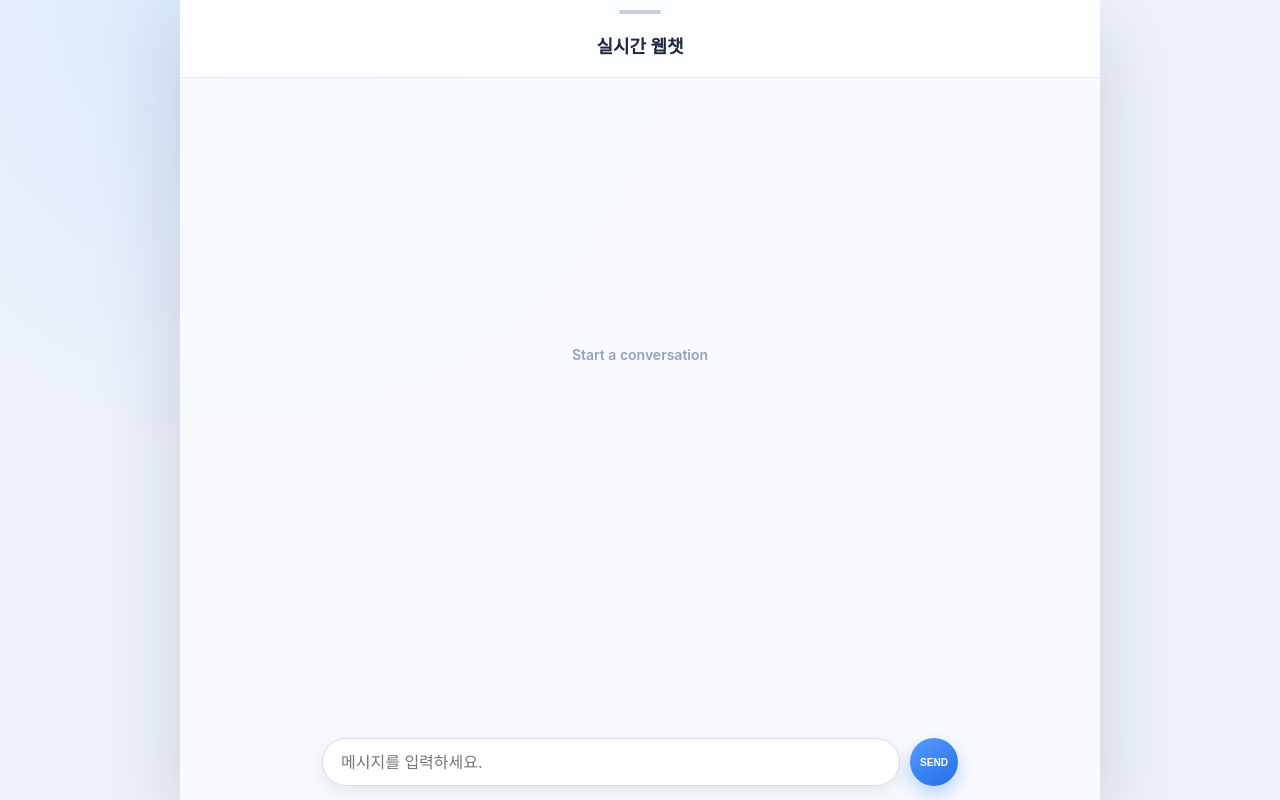
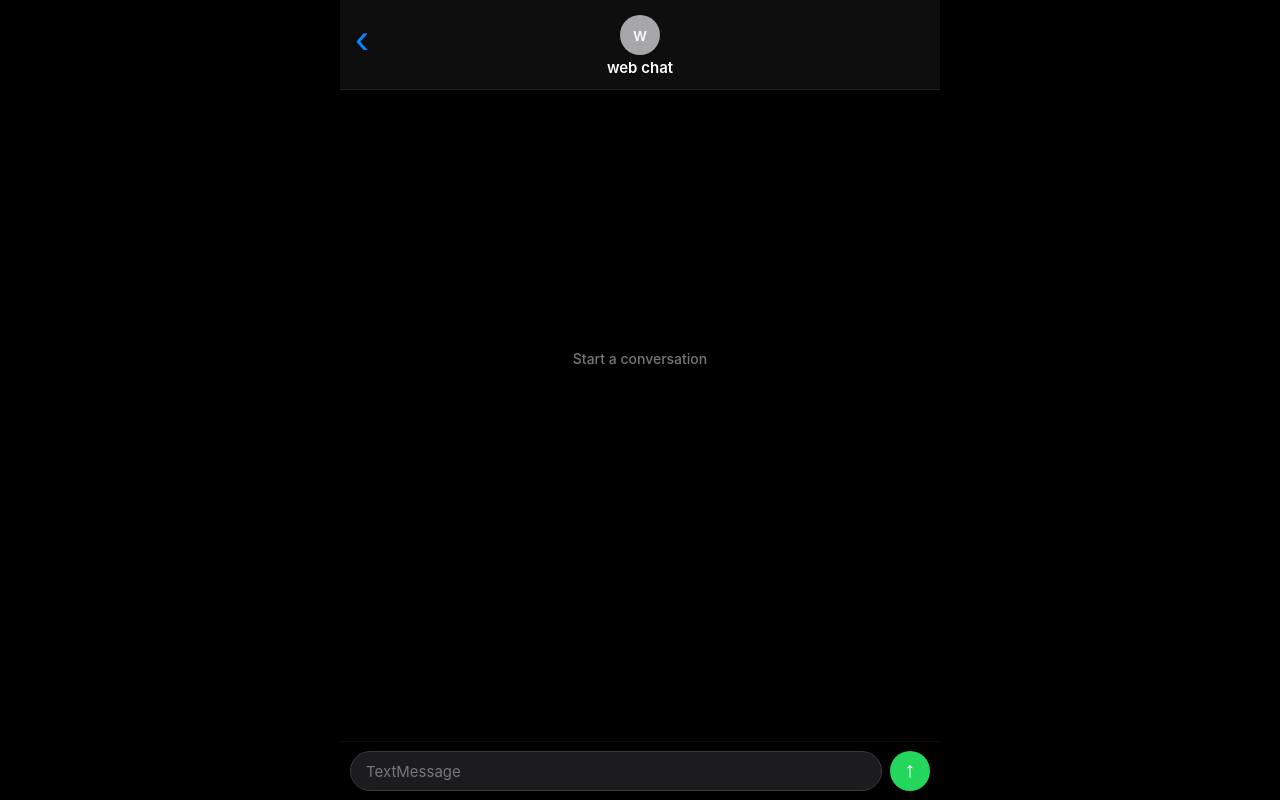
Before and after one commit to ruddmsn/web_chat, a plain HTML site: page index.html in a window 1280 px wide. Drawn offline with Linux system fonts and the light colour scheme.

Commit message:
2-4. UI 이벤트 실습 코드

```diff
--- a/client.js
+++ b/client.js
@@ -1 +1,22 @@
-console.log("client.js");
+const messageList = document.querySelector("#messages");
+const chatForm = document.querySelector("#chat-form");
+const chatInput = document.querySelector("#chat-input");
+
+function addMessage(message) {
+  const listItem = document.createElement("li");
+  listItem.textContent = message;
+  messageList.appendChild(listItem);
+}
+
+chatForm.addEventListener("submit", (event) => {
+  event.preventDefault(); // 화면 깜빡거리는 기본동작 막기
+
+  const message = chatInput.value.trim(); // 앞 뒤 여백 자르기
+
+  if (!message) return; // 메시지 빈칸이면 return
+
+  addMessage(message);
+
+  chatInput.value = "";
+  chatInput.focus();
+});
--- a/index.html
+++ b/index.html
@@ -10,7 +10,7 @@
   <body>
     <div id="app">
       <header>
-        <h1>실시간 웹챗</h1>
+        <h1>web chat</h1>
       </header>
 
       <ul id="messages"></ul>
@@ -19,7 +19,7 @@
         <input
           type="text"
           id="chat-input"
-          placeholder="메시지를 입력하세요."
+          placeholder="TextMessage"
           autocomplete="off"
         />
         <button type="submit">보내기</button>
--- a/style.css
+++ b/style.css
@@ -1,19 +1,379 @@
-:root { font-family: -apple-system, BlinkMacSystemFont, "Segoe UI", sans-serif; color: #172033; background: #eef3fb; }
-body { min-height: 100vh; margin: 0; display: grid; place-items: center; background: radial-gradient(circle at 20% 0%, #d9e8ff 0, transparent 35%), #eef3fb; }
-#app { position: relative; width: min(100%, 920px); height: min(900px, 100vh); display: flex; flex-direction: column; overflow: hidden; background: rgba(250,252,255,.88); box-shadow: 0 28px 80px rgba(31,52,84,.18); }
-header { position: relative; z-index: 2; min-height: 78px; display: flex; align-items: center; justify-content: center; padding: 10px 24px; border-bottom: 1px solid rgba(140,157,183,.22); background: rgba(255,255,255,.74); backdrop-filter: blur(22px); }
-header::before { content: ""; position: absolute; top: 10px; width: 42px; height: 4px; border-radius: 99px; background: #c5cfdd; }
-h1 { margin-top: 12px; color: #1c2940; font-size: 18px; font-weight: 750; }
-#messages { width: min(100%, 680px); flex: 1; margin: 0 auto; padding: 28px 22px 112px; overflow-y: auto; }
-#messages:empty::before { content: "Start a conversation"; display: block; margin-top: 30vh; color: #95a2b5; font-size: 14px; font-weight: 600; text-align: center; }
-#messages li { width: fit-content; max-width: min(78%, 520px); margin: 9px 0; padding: 11px 16px; border: 1px solid rgba(190,201,218,.52); border-radius: 21px; background: rgba(255,255,255,.9); color: #243149; box-shadow: 0 4px 13px rgba(44,66,96,.06); font-size: 15px; line-height: 1.5; overflow-wrap: anywhere; animation: message-in .2s ease-out both; }
-#messages li.right, #messages li.mine, #messages li.me { margin-left: auto; border-color: transparent; border-bottom-right-radius: 7px; background: linear-gradient(135deg, #4d91ff, #176ee8); color: white; box-shadow: 0 8px 18px rgba(36,117,236,.22); }
-#messages li.left, #messages li.other, #messages li.them { border-bottom-left-radius: 7px; }
-#chat-form { position: absolute; right: 0; bottom: 0; left: 0; z-index: 3; display: flex; gap: 10px; width: min(100%, 680px); margin: 0 auto; padding: 14px 22px max(14px, env(safe-area-inset-bottom)); background: linear-gradient(180deg, transparent, rgba(248,250,255,.92) 25%); }
-#chat-input { min-width: 0; flex: 1; height: 48px; padding: 0 18px; border: 1px solid #d4ddea; border-radius: 25px; outline: none; background: rgba(255,255,255,.95); color: #172033; box-shadow: 0 6px 20px rgba(46,67,99,.1); font: inherit; }
-#chat-input:focus { border-color: #4d91ff; box-shadow: 0 0 0 4px rgba(77,145,255,.14), 0 8px 24px rgba(46,67,99,.12); }
-#chat-form button { flex: 0 0 auto; width: 48px; height: 48px; border: 0; border-radius: 50%; color: white; background: linear-gradient(145deg, #5a9aff, #216fe7); box-shadow: 0 8px 18px rgba(36,117,236,.3); font-size: 0; cursor: pointer; }
-#chat-form button::before { content: "SEND"; font-size: 10px; font-weight: 800; }
-#chat-form button:active { transform: scale(.91); }
-@keyframes message-in { from { opacity: 0; transform: translateY(7px) scale(.98); } to { opacity: 1; transform: translateY(0) scale(1); } }
-@media (max-width: 600px) { body { display: block; } #app { width: 100%; height: 100vh; box-shadow: none; } #messages { padding-right: 15px; padding-left: 15px; } #messages li { max-width: 84%; } #chat-form { padding-right: 15px; padding-left: 15px; } }
+:root {
+  font-family: -apple-system, BlinkMacSystemFont, "Segoe UI", sans-serif;
+  color: white;
+  background: #000;
+}
+
+* {
+  box-sizing: border-box;
+}
+
+body {
+  min-height: 100vh;
+  margin: 0;
+  display: grid;
+  place-items: center;
+  background: #000;
+}
+
+#app {
+  position: relative;
+  width: min(100%, 600px);
+  height: min(900px, 100vh);
+
+  display: flex;
+  flex-direction: column;
+
+  overflow: hidden;
+
+  background: #000;
+}
+
+/* =========================
+   상단 헤더
+   ========================= */
+
+header {
+  position: relative;
+  z-index: 10;
+
+  height: 90px;
+  min-height: 90px;
+
+  display: flex;
+  align-items: flex-end;
+  justify-content: center;
+
+  padding-bottom: 12px;
+
+  background: rgba(20, 20, 20, 0.72);
+
+  /* 반투명 + 뒤쪽 흐림 효과 */
+  backdrop-filter: blur(20px);
+  -webkit-backdrop-filter: blur(20px);
+
+  border-bottom: 1px solid rgba(255, 255, 255, 0.08);
+}
+
+/* 뒤로가기 */
+header::after {
+  content: "‹";
+
+  position: absolute;
+  left: 15px;
+  top: 24px;
+
+  color: #0a84ff;
+
+  font-family: Arial, sans-serif;
+  font-size: 42px;
+  font-weight: 200;
+
+  line-height: 30px;
+}
+
+/* 제목 */
+h1 {
+  position: relative;
+
+  margin: 0;
+
+  padding-top: 30px;
+
+  color: white;
+
+  font-size: 15px;
+  font-weight: 600;
+
+  text-align: center;
+}
+
+/* 프로필 원 */
+h1::before {
+  content: "w";
+
+  position: absolute;
+
+  left: 50%;
+  top: -13px;
+
+  transform: translateX(-50%);
+
+  width: 40px;
+  height: 40px;
+
+  display: flex;
+  align-items: center;
+  justify-content: center;
+
+  border-radius: 50%;
+
+  background: #a7a7a9;
+
+  color: white;
+
+  font-size: 17px;
+  font-weight: 500;
+}
+
+/* =========================
+   메시지 영역
+   ========================= */
+
+#messages {
+  width: 100%;
+
+  flex: 1;
+
+  margin: 0;
+
+  padding: 20px 14px 100px;
+
+  overflow-y: auto;
+
+  background: #000;
+
+  scrollbar-width: none;
+}
+
+#messages::-webkit-scrollbar {
+  display: none;
+}
+
+/* 메시지가 없을 때 */
+#messages:empty::before {
+  content: "Start a conversation";
+
+  display: block;
+
+  margin-top: 30vh;
+
+  color: #777;
+
+  font-size: 14px;
+  font-weight: 500;
+
+  text-align: center;
+}
+
+/* =========================
+   메시지
+   ========================= */
+
+#messages li {
+  position: relative;
+
+  width: fit-content;
+  max-width: 76%;
+
+  margin: 7px 0;
+
+  padding: 10px 14px;
+
+  border: none;
+
+  border-radius: 19px;
+
+  background: #29292e;
+
+  color: #fff;
+
+  font-size: 15px;
+  line-height: 1.4;
+
+  overflow-wrap: anywhere;
+
+  box-shadow: none;
+
+  animation: message-in 0.2s ease-out both;
+}
+
+/* 상대방 메시지 */
+#messages li.left,
+#messages li.other,
+#messages li.them {
+  margin-right: auto;
+
+  background: #29292e;
+
+  border-bottom-left-radius: 5px;
+}
+
+/* 내가 보낸 메시지 */
+#messages li.right,
+#messages li.mine,
+#messages li.me {
+  margin-left: auto;
+
+  background: #24d65b;
+
+  color: white;
+
+  border-bottom-right-radius: 5px;
+}
+
+/* =========================
+   입력 영역
+   ========================= */
+
+#chat-form {
+  position: absolute;
+
+  right: 0;
+  bottom: 0;
+  left: 0;
+
+  z-index: 20;
+
+  display: flex;
+  align-items: center;
+
+  gap: 8px;
+
+  width: 100%;
+
+  padding: 9px 10px max(9px, env(safe-area-inset-bottom));
+
+  background: rgba(0, 0, 0, 0.88);
+
+  backdrop-filter: blur(18px);
+  -webkit-backdrop-filter: blur(18px);
+
+  border-top: 1px solid rgba(255, 255, 255, 0.05);
+}
+
+/* 입력창 */
+#chat-input {
+  min-width: 0;
+
+  flex: 1;
+
+  height: 40px;
+
+  padding: 0 15px;
+
+  border: 1px solid #3a3a3f;
+
+  border-radius: 21px;
+
+  outline: none;
+
+  background: #1c1c1e;
+
+  color: white;
+
+  font-family: inherit;
+  font-size: 15px;
+
+  box-shadow: none;
+}
+
+/* 입력창 placeholder */
+#chat-input::placeholder {
+  color: #777;
+}
+
+/* 입력창 클릭 */
+#chat-input:focus {
+  border-color: #555;
+
+  outline: none;
+
+  box-shadow: none;
+}
+
+/* =========================
+   보내기 버튼
+   ========================= */
+
+#chat-form button {
+  position: relative;
+
+  flex: 0 0 auto;
+
+  width: 40px;
+  height: 40px;
+
+  border: none;
+  border-radius: 50%;
+
+  background: #24d65b;
+
+  color: white;
+
+  font-size: 0;
+
+  cursor: pointer;
+}
+
+/* 보내기 화살표 */
+#chat-form button::before {
+  content: "↑";
+
+  position: absolute;
+
+  top: 50%;
+  left: 50%;
+
+  transform: translate(-50%, -53%);
+
+  font-size: 22px;
+  font-weight: 600;
+}
+
+/* 버튼 클릭 */
+#chat-form button:active {
+  transform: scale(0.9);
+}
+
+/* =========================
+   메시지 등장 효과
+   ========================= */
+
+@keyframes message-in {
+  from {
+    opacity: 0;
+    transform: translateY(5px);
+  }
+
+  to {
+    opacity: 1;
+    transform: translateY(0);
+  }
+}
+
+/* =========================
+   모바일
+   ========================= */
+
+@media (max-width: 600px) {
+  body {
+    display: block;
+  }
+
+  #app {
+    width: 100%;
+    height: 100vh;
+
+    box-shadow: none;
+  }
+
+  header {
+    height: 90px;
+    min-height: 90px;
+  }
+
+  #messages {
+    padding-right: 10px;
+    padding-left: 10px;
+  }
+
+  #messages li {
+    max-width: 82%;
+  }
+
+  #chat-form {
+    padding-right: 8px;
+    padding-left: 8px;
+  }
+}
```
Also changed, not shown: README.md.
